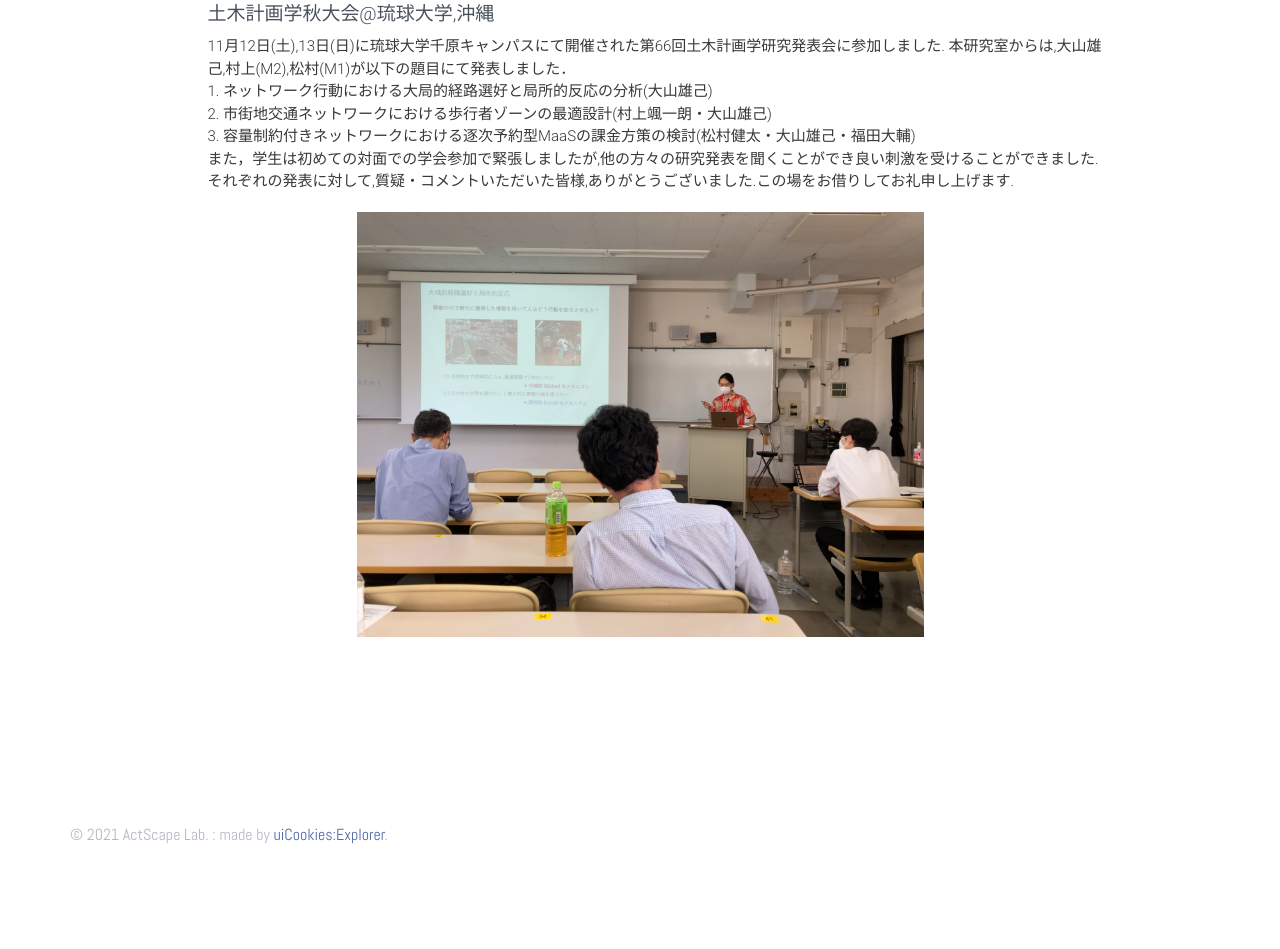
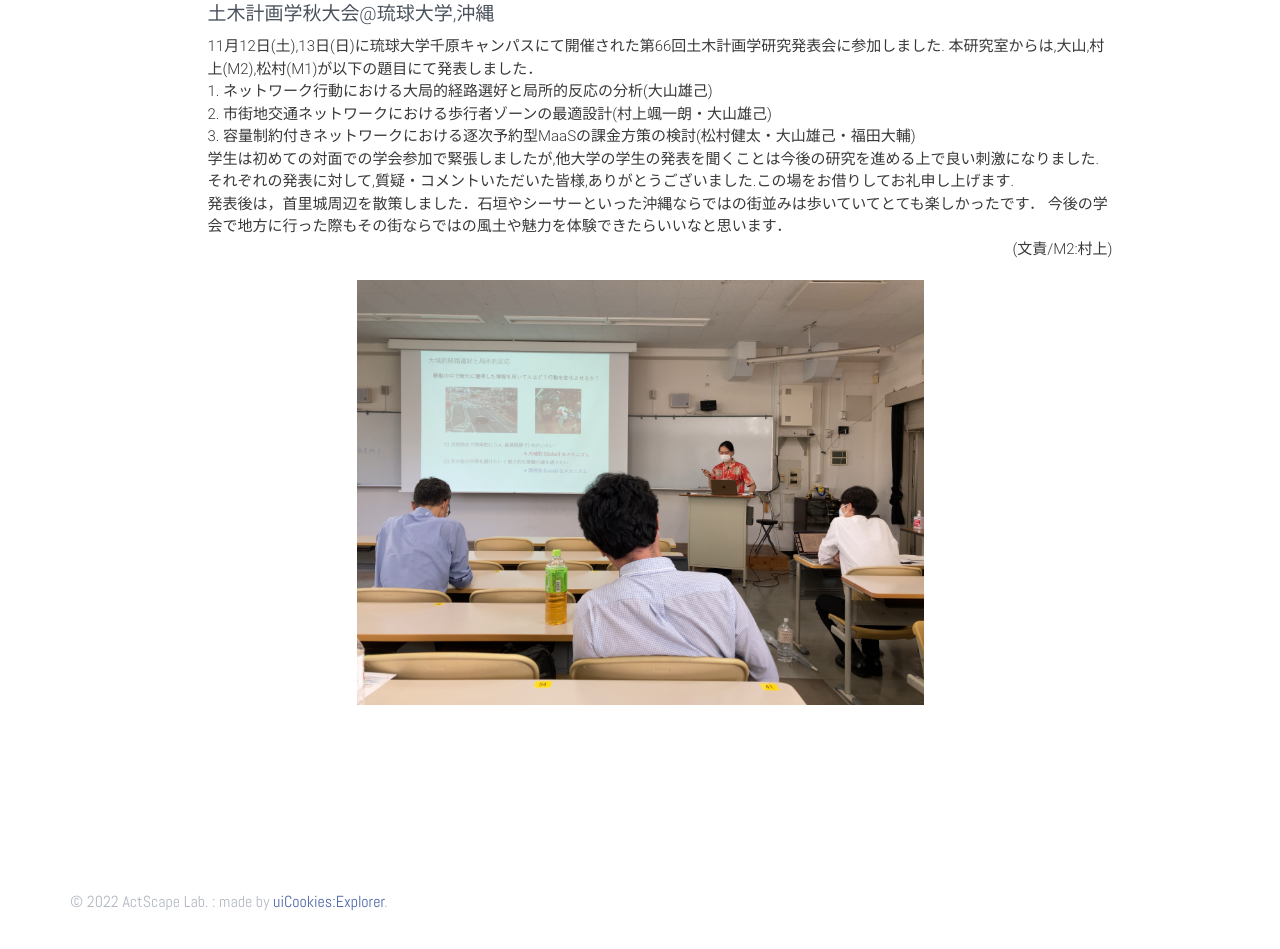
Before and after one commit to ActScapeLab/actscapelab.github.io-old, a website: page news/jsce2022fall.html in a window 1280 px wide. Shown: the part 329-1278 px from the top of the page. Drawn offline with Linux system fonts and the light colour scheme; files that its build step writes are made by us from their sources; files whose address does not match are found by name.

```diff
--- a/news/jsce2022fall.html
+++ b/news/jsce2022fall.html
@@ -28,7 +28,7 @@
       <script src="js/vendor/respond.min.js"></script>
     <![endif]-->
   </head>
-
+  <body>
 
   <!-- START: header -->
 
@@ -46,7 +46,6 @@
             <li><a href="../index.html">Home</a></li>
             <li><a href="../member.html">Member</a></li>
             <li class="active"><a href="../news.html">News</a></li>
-            <!-- <li><a href="student_page.html">Student Page</a></li> -->
             <li><a href="../research.html">Research</a></li>
             <li><a href="../publications.html">Publication</a></li>
             <li><a href="../teaching.html">Course</a></li>
@@ -69,11 +68,17 @@
             <p class="project">
               <ul class="black">
               <h3> 土木計画学秋大会@琉球大学,沖縄</h3>
-              11月12日(土),13日(日)に琉球大学千原キャンパスにて開催された第66回土木計画学研究発表会に参加しました. 本研究室からは,大山雄己,村上(M2),松村(M1)が以下の題目にて発表しました．<br>
+              11月12日(土),13日(日)に琉球大学千原キャンパスにて開催された第66回土木計画学研究発表会に参加しました. 本研究室からは,大山,村上(M2),松村(M1)が以下の題目にて発表しました．<br>
               1. ネットワーク行動における大局的経路選好と局所的反応の分析(大山雄己)<br>
               2. 市街地交通ネットワークにおける歩行者ゾーンの最適設計(村上颯一朗・大山雄己)<br>
               3. 容量制約付きネットワークにおける逐次予約型MaaSの課金方策の検討(松村健太・大山雄己・福田大輔)<br>
-              また，学生は初めての対面での学会参加で緊張しましたが,他の方々の研究発表を聞くことができ良い刺激を受けることができました.それぞれの発表に対して,質疑・コメントいただいた皆様,ありがとうございました.この場をお借りしてお礼申し上げます.
+              学生は初めての対面での学会参加で緊張しましたが,他大学の学生の発表を聞くことは今後の研究を進める上で良い刺激になりました.
+              それぞれの発表に対して,質疑・コメントいただいた皆様,ありがとうございました.この場をお借りしてお礼申し上げます.
+              <br>
+              発表後は，首里城周辺を散策しました．石垣やシーサーといった沖縄ならではの街並みは歩いていてとても楽しかったです．
+              今後の学会で地方に行った際もその街ならではの風土や魅力を体験できたらいいなと思います．
+
+              <p style="text-align: right;">(文責/M2:村上)</p>
               </ul>
               <div style="text-align: center;">
                 <img src="../img/news/oyama.JPG" width="60%">
@@ -88,7 +93,7 @@
     <div class="container">
       <div class="row">
         <div class="col-md-12">
-          <p class="probootstrap-copyright">&copy; 2021 ActScape Lab. : made by <a href="https://uicookies.com/">uiCookies:Explorer</a>.</p>
+          <p class="probootstrap-copyright">&copy; 2022 ActScape Lab. : made by <a href="https://uicookies.com/">uiCookies:Explorer</a>.</p>
         </div>
       </div>
     </div>
@@ -99,9 +104,9 @@
   </div>
 
 
-  <script src="js/scripts.min.js"></script>
-  <script src="js/main.min.js"></script>
-  <script src="js/custom.js"></script>
-
+  <script src="../js/scripts.min.js"></script>
+  <script src="../js/main.min.js"></script>
+  <script src="../js/custom.js"></script>
+  </body>
 
 </html>
```
Also changed, not shown: news/summerschool2022.html (+8 -6 lines), news/templete.html (+6 -6 lines).
